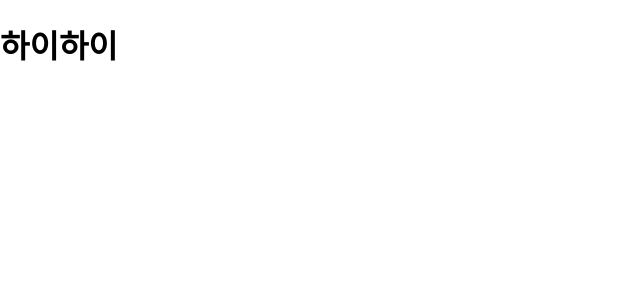
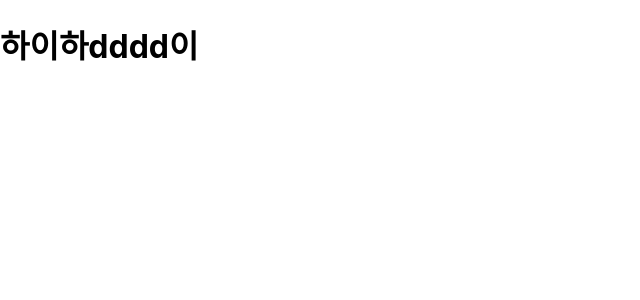
Before and after one commit to gtrstsets/test, a React (Create React App) app in the folder frontend/: page / in a window 1280 px wide. Shown: the top 300 px of the page, without its empty margins (0-640 px from the left). Built offline with nearby package versions, Linux system fonts and the light colour scheme.

Commit message:
faet: testdd

```diff
--- a/frontend/src/App.js
+++ b/frontend/src/App.js
@@ -4,7 +4,7 @@ import './App.css';
 function App() {
   return (
     <div>
-      <h1>하이하이</h1>
+      <h1>하이하dddd이</h1>
     </div>
   );
 }
```
